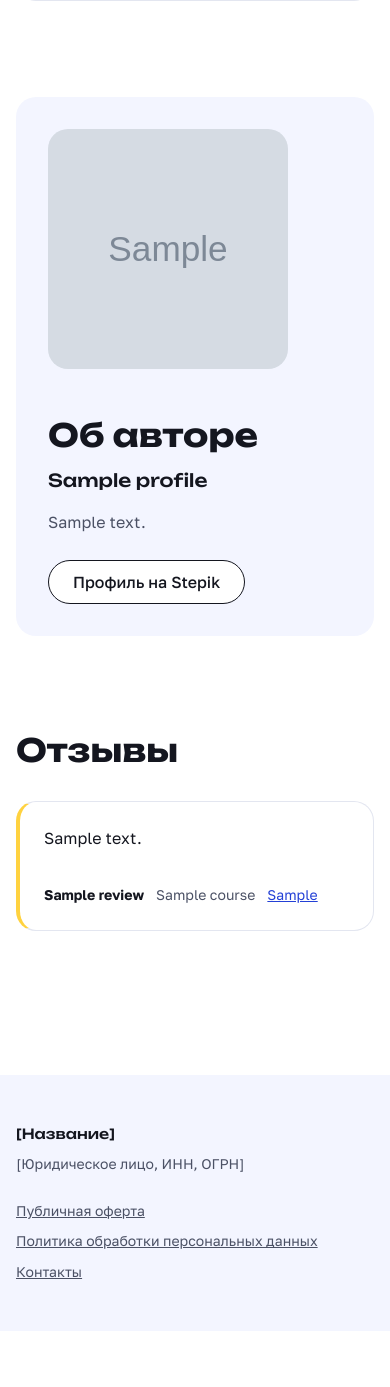
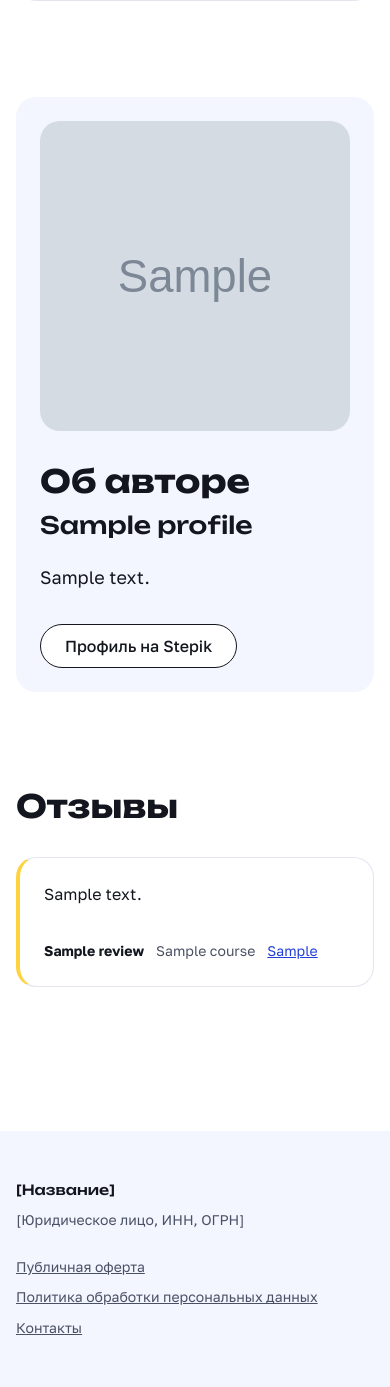
Before and after one commit to EugeneMorrison/learning-platform, a Django app: page / in a window 390 px wide. Shown: the part 1508-2895 px from the top of the page. Before the commit the page ends 2787 px from the top, so only its background shows below. Run offline with Django 5.2, Linux system fonts and the light colour scheme; tables that the repository leaves empty hold one stand-in row (values such as "Sample post"); grey boxes marked "Sample" are stand-in pictures; parts of the project's set-up code (start-up, migrations or seed data) failed here and were passed over.

Commit message:
Author section: layout, typography and name_en (migration 0011)
- AuthorProfile.name_en (blank allowed, migration 0011); shown right after
  Name in the admin. /en/ uses name_en for the name and photo alt text,
  falling back to name when empty.
- Layout: photo 320px on desktop / 240px on tablets beside the text,
  top-aligned, rounded corners; on phones photo on top, full width up to
  352px.
- Typography: bio lines capped at 68ch, text-lg size, ink colour (16.6:1 on
  the soft panel), real spacing between paragraphs.
- Bio filter paragraphs_with_subheadings: like linebreaks (escaped, blank
  lines → <p>), but a short standalone line followed by more text becomes an
  <h3>. Tags are chosen in code; author HTML is never rendered.
- New size tokens: --measure, --author-photo, --author-photo-tablet,
  --author-photo-phone-max.
- Tests: name_en and fallback (incl. whitespace), subheading rule, escaping,
  admin field order.

Co-Authored-By: Claude Opus 5.5 <noreply@anthropic.com>

```diff
--- a/api/admin.py
+++ b/api/admin.py
@@ -85,7 +85,9 @@ class ProgressAdmin(admin.ModelAdmin):
 @admin.register(AuthorProfile)
 class AuthorProfileAdmin(admin.ModelAdmin):
     """Single author profile for the landing page: adding is disabled once one exists."""
-    list_display = ['name', 'stepik_url']
+    list_display = ['name', 'name_en', 'stepik_url']
+    # name_en right after name in the edit form.
+    fields = ['name', 'name_en', 'photo', 'bio_ru', 'bio_en', 'stepik_url']
 
     def has_add_permission(self, request):
         return super().has_add_permission(request) and not AuthorProfile.objects.exists()
--- a/api/models.py
+++ b/api/models.py
@@ -561,6 +561,7 @@ class AuthorProfile(models.Model):
     while there is none.
     """
     name = models.CharField(max_length=200)
+    name_en = models.CharField(max_length=200, blank=True, help_text="Name in English; leave empty to show the Russian name on /en/")
     photo = models.ImageField(upload_to='author/', blank=True)
     bio_ru = models.TextField(blank=True, help_text="Bio in Russian (plain text; blank lines start paragraphs)")
     bio_en = models.TextField(blank=True, help_text="Bio in English; leave empty to show the Russian text on /en/")
@@ -572,6 +573,9 @@ class AuthorProfile(models.Model):
 
     def __str__(self):
         return self.name
+
+    def name_for(self, lang):
+        return _localized(self.name, self.name_en, lang)
 
     def bio_for(self, lang):
         return _localized(self.bio_ru, self.bio_en, lang)
--- a/api/templatetags/public_site.py
+++ b/api/templatetags/public_site.py
@@ -15,3 +15,40 @@ def reviews_published(context):
     if 'reviews' in context:
         return bool(context['reviews'])
     return Review.objects.filter(is_published=True).exists()
+
+
+# A paragraph that is one short line without closing punctuation, followed by
+# more text, reads as a subheading ("Опыт", "Чему я учу").
+SUBHEADING_MAX_CHARS = 60
+SENTENCE_END = ('.', '!', '?', '…', ',', ';')
+
+
+@register.filter(needs_autoescape=True)
+def paragraphs_with_subheadings(value, autoescape=True):
+    """
+    Like Django's linebreaks (escape, blank lines → <p>, single newlines → <br>),
+    except that a short standalone line followed by more text becomes an
+    <h3 class="author__subheading">. Tags are chosen here; every piece of text is
+    escaped, so author input can never inject HTML.
+    """
+    from django.utils.html import conditional_escape
+    from django.utils.safestring import mark_safe
+    import re
+
+    esc = conditional_escape if autoescape else (lambda s: s)
+    text = str(value or '').replace('\r\n', '\n').replace('\r', '\n')
+    paras = [p.strip() for p in re.split(r'\n\s*\n', text) if p.strip()]
+
+    html = []
+    for i, para in enumerate(paras):
+        is_subheading = (
+            '\n' not in para
+            and len(para) <= SUBHEADING_MAX_CHARS
+            and not para.endswith(SENTENCE_END)
+            and i < len(paras) - 1
+        )
+        if is_subheading:
+            html.append(f'<h3 class="author__subheading">{esc(para)}</h3>')
+        else:
+            html.append('<p>%s</p>' % esc(para).replace('\n', '<br>'))
+    return mark_safe('\n\n'.join(html))
--- a/backend/static/public/css/landing.css
+++ b/backend/static/public/css/landing.css
@@ -198,9 +198,9 @@
   scroll-margin-top: var(--space-4);
 }
 
+/* Photo beside the text, both top-aligned; stacked on phones (see below). */
 .author__inner {
   display: flex;
-  flex-wrap: wrap;
   align-items: flex-start;
   gap: var(--space-7);
   padding: var(--space-6);
@@ -209,9 +209,8 @@
 }
 
 .author__photo {
-  flex-shrink: 0;
-  width: calc(var(--space-9) * 2.5);
-  max-width: 100%;
+  flex: 0 0 var(--author-photo);
+  width: var(--author-photo);
   height: auto;
   aspect-ratio: 1 / 1;
   object-fit: cover;
@@ -219,7 +218,7 @@
 }
 
 .author__text {
-  flex: 1 1 calc(var(--container-width) / 3);
+  flex: 1 1 0;
   min-width: 0;
 }
 
@@ -228,16 +227,39 @@
 }
 
 .author__name {
-  margin-bottom: var(--space-4);
+  margin-bottom: var(--space-5);
   font-family: var(--font-heading);
-  font-size: var(--text-lg);
+  font-size: var(--text-xl);
   font-weight: var(--weight-medium);
+  line-height: var(--leading-tight);
 }
 
+/* Long text: limited line length, a step larger, full-contrast ink. */
 .author__bio {
-  margin-bottom: var(--space-5);
-  color: var(--color-muted);
+  max-width: var(--measure);
+  margin-bottom: var(--space-6);
+  color: var(--color-ink);
+  font-size: var(--text-lg);
+  line-height: var(--leading-normal);
   overflow-wrap: anywhere;
+}
+
+.author__bio p {
+  margin: 0 0 var(--space-5);
+}
+
+.author__bio > :last-child {
+  margin-bottom: 0;
+}
+
+.author__subheading {
+  margin: var(--space-6) 0 var(--space-3);
+  font-size: var(--text-lg);
+  font-weight: var(--weight-bold);
+}
+
+.author__bio > .author__subheading:first-child {
+  margin-top: 0;
 }
 
 /* Reviews */
@@ -289,10 +311,36 @@
   font-weight: var(--weight-bold);
 }
 
+/* Tablets: photo stays beside the text, a little smaller. */
+@media (max-width: 64rem) {
+  .author__inner {
+    gap: var(--space-6);
+  }
+
+  .author__photo {
+    flex-basis: var(--author-photo-tablet);
+    width: var(--author-photo-tablet);
+  }
+}
+
 /* Narrow screens */
 @media (max-width: 40rem) {
   .hero {
     padding-top: var(--space-6);
+  }
+
+  /* Author: photo on top, full width up to a sensible max. */
+  .author__inner {
+    flex-direction: column;
+    align-items: stretch;  /* text takes the panel width and wraps */
+    padding: var(--space-5);
+  }
+
+  .author__photo {
+    align-self: flex-start;
+    flex-basis: auto;
+    width: 100%;
+    max-width: var(--author-photo-phone-max);
   }
 
   /* Code card goes under the text, full width. */
--- a/backend/static/public/css/tokens.css
+++ b/backend/static/public/css/tokens.css
@@ -58,5 +58,9 @@
 
   /* Layout */
   --container-width: 72rem;
+  --measure: 68ch;               /* comfortable line length for long text */
+  --author-photo: 20rem;         /* 320px, desktop */
+  --author-photo-tablet: 15rem;  /* 240px, beside the text on tablets */
+  --author-photo-phone-max: 22rem; /* phones: full width up to 352px */
   --border-width: 1px;
 }
--- a/backend/templates/public/landing.html
+++ b/backend/templates/public/landing.html
@@ -1,5 +1,5 @@
 {% extends "public/base.html" %}
-{% load i18n static %}
+{% load i18n static public_site %}
 
 {% block extra_head %}
   <link rel="stylesheet" href="{% static 'public/css/landing.css' %}">
@@ -89,15 +89,16 @@
       <div class="container">
        <div class="author__inner">
         {% if author.photo %}
-          <img class="author__photo" src="{{ author.photo.url }}" alt="{{ author.name }}"
-               width="240" height="240" loading="lazy">
+          <img class="author__photo" src="{{ author.photo.url }}" alt="{{ author.display_name }}"
+               width="320" height="320" loading="lazy">
         {% endif %}
         <div class="author__text">
           <h2 id="author-title" class="author__title">{% translate "Об авторе" %}</h2>
-          <p class="author__name">{{ author.name }}</p>
+          <p class="author__name">{{ author.display_name }}</p>
           {% if author.bio %}
-            {# Escaped and split into paragraphs; never |safe. #}
-            <div class="author__bio">{{ author.bio|linebreaks }}</div>
+            {# Escaped; blank lines split paragraphs, a short standalone line becomes a #}
+            {# subheading (api/templatetags/public_site.py). Never |safe.               #}
+            <div class="author__bio">{{ author.bio|paragraphs_with_subheadings }}</div>
           {% endif %}
           {% if author.stepik_url %}
             <a class="btn btn-secondary" href="{{ author.stepik_url }}" rel="noopener">{% translate "Профиль на Stepik" %}</a>
--- a/backend/views.py
+++ b/backend/views.py
@@ -39,6 +39,7 @@ def landing_view(request):
     lang = translation.get_language()
     author = AuthorProfile.objects.first()
     if author:
+        author.display_name = author.name_for(lang)
         author.bio = author.bio_for(lang)
     reviews = list(Review.objects.filter(is_published=True).select_related('course'))
     for review in reviews:
```
Also changed, not shown: backend/tests.py (+57 -0 lines), api/migrations/0011_authorprofile_name_en.py (added).
